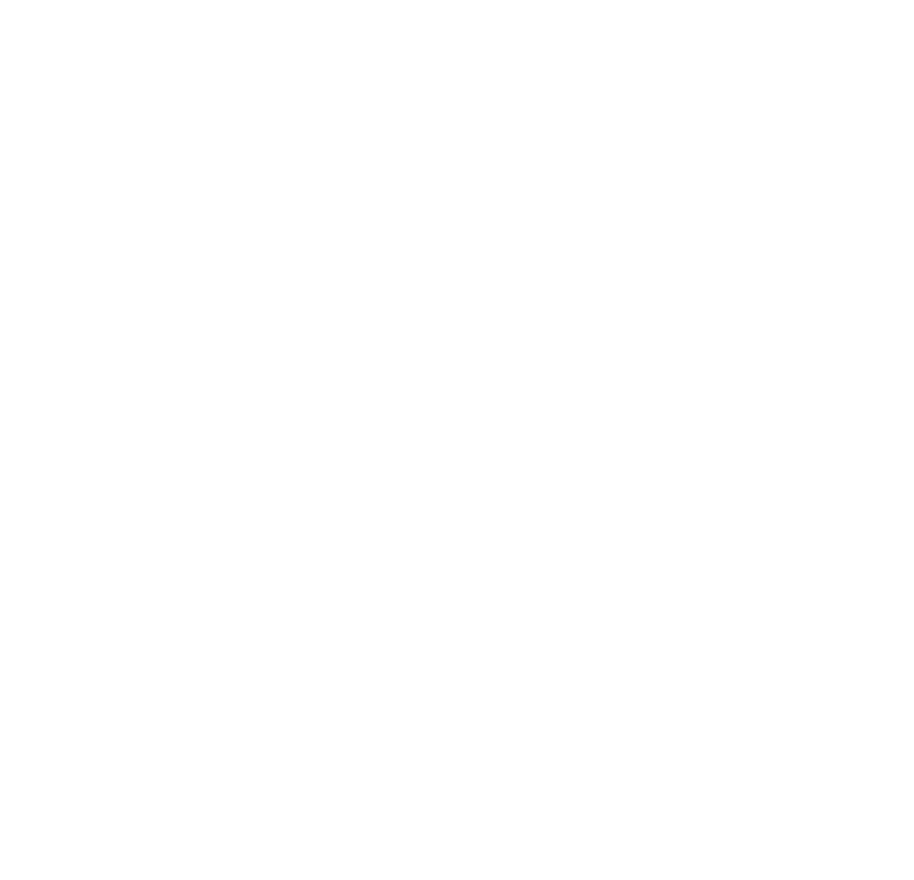
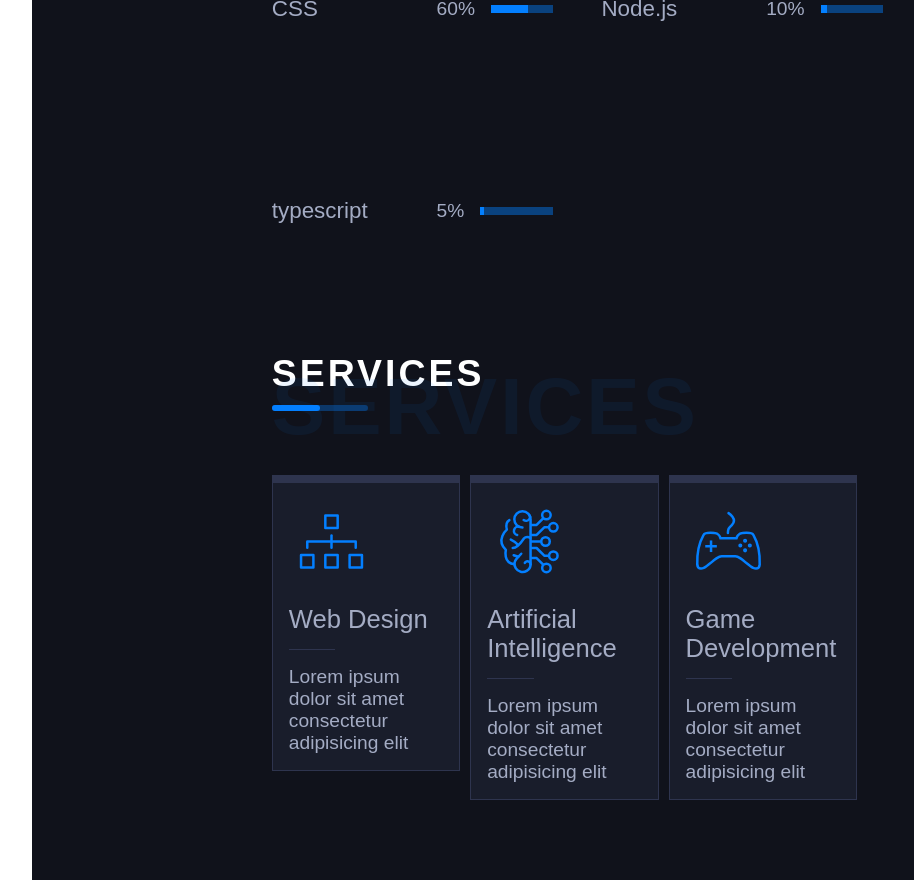
Before and after one commit to ibnul42/protfolio-website, a React (Create React App) app: page /about in a window 1280 px wide. Shown: the part 1060-1940 px from the top of the page, without its empty margins (173-1087 px from the left). Before the commit the page ends 846 px from the top, so only its background shows below. Built offline with nearby package versions, Linux system fonts and the light colour scheme.

Commit message:
About page completed

```diff
--- a/src/App.scss
+++ b/src/App.scss
@@ -3,6 +3,8 @@
 @import './styles/typography';
 @import './styles/navbar';
 @import './styles/title';
+@import './styles/skill';
+@import './styles/services';
 
 *{
     padding: 0;
--- /dev/null
+++ b/src/Components/ServicesSection.js
@@ -0,0 +1,19 @@
+import React from 'react';
+
+const ServicesSection = ({image, title, text}) => {
+    return (
+        <div className="ServicesSection">
+            <div className="service">
+                <div className="service-content">
+                    <img src={image} alt=""/>
+                    <h5 className="s-title">{title}</h5>
+                    <p className="s-text">
+                       {text}
+                    </p>
+                </div>
+            </div>
+        </div>
+    );
+};
+
+export default ServicesSection;
--- a/src/Components/SkillSection.js
+++ b/src/Components/SkillSection.js
@@ -1,14 +1,16 @@
 import React from 'react';
 
-const SkillSection = ({skill, progress}) => {
+const SkillSection = ({skill, progress, width}) => {
     return (
         <div className="SkillSection">
             <div className="skills-container">
                 <h5 className="skill-title">{skill}</h5>
                 <div className="skill-bar">
                     <p className="skill-text">{progress}</p>
-                    <div className="skillprogress">
-
+                    <div className="skill-progress">
+                        <div className="progress">
+                            <div className="inner-progress" style={{width:width}}></div>
+                        </div>
                     </div>
                 </div>
             </div>
--- a/src/Pages/AboutPage.js
+++ b/src/Pages/AboutPage.js
@@ -1,7 +1,12 @@
 import React from 'react';
+import ServicesSection from '../Components/ServicesSection';
 import SkillSection from '../Components/SkillSection';
 import Title from '../Components/Title';
 import ImageSection from './ImageSection';
+import design from '../img/photos/design.svg'
+import gamedev from '../img/photos/game-dev.svg'
+import intelligence from '../img/photos/intelligence.svg'
+
 
 const AboutPage = () => {
     return (
@@ -9,7 +14,19 @@
             <Title title={'About me'} span={'About me'} />
             <ImageSection />
             <Title title={'MySkill'} span={'MySkill'} />
-            <SkillSection skill={'javascript'} progress={'70%'} />
+            <div className="skills-container">
+            <SkillSection skill={'javascript'} progress={'50%'} width={'50%'} />
+            <SkillSection skill={'html'} progress={'80%'} width={'80%'} />
+            <SkillSection skill={'CSS'} progress={'60%'} width={'60%'} />
+            <SkillSection skill={'Node.js'} progress={'10%'} width={'10%'} />
+            <SkillSection skill={'typescript'} progress={'5%'} width={'5%'} />
+            </div>
+            <Title title={'Services'} span={'Services'} />
+            <div className="services-container">
+                <ServicesSection image={design} title={'Web Design'} text={'Lorem ipsum dolor sit amet consectetur adipisicing elit'} />
+                <ServicesSection image={intelligence} title={'Artificial Intelligence'} text={'Lorem ipsum dolor sit amet consectetur adipisicing elit'} />
+                <ServicesSection image={gamedev} title={'Game Development'} text={'Lorem ipsum dolor sit amet consectetur adipisicing elit'} />
+            </div>
         </div>
     );
 };
--- a/src/styles/_about.scss
+++ b/src/styles/_about.scss
@@ -60,3 +60,11 @@
         width: 100%;
     }
 }
+
+.skills-container{
+    display: grid;
+    grid-template-columns: repeat(2, 1fr);
+    column-gap: 4rem;
+    row-gap: 3rem;
+    margin: 4rem 0;
+}
--- /dev/null
+++ b/src/styles/_services.scss
@@ -0,0 +1,39 @@
+.ServicesSection{
+    .service{
+        width: 95%;
+        background-color: #191d2b;
+        border-left: 1px solid #2e344e;
+        border-right: 1px solid #2e344e;
+        border-bottom: 1px solid #2e344e;
+        border-top: 8px solid #2e344e;
+        transition: all .4s ease-in-out;
+        &:hover{
+            border-top: 8px solid #037fff;;
+        }
+        .service-content{
+            padding: 1rem;
+            .s-title{
+                font-size: 1.6rem;
+                font-weight: 500;
+                position: relative;
+                padding-bottom: 1rem;
+                margin: 1rem 0;
+                &::after{
+                    content: "";
+                    position: absolute;
+                    bottom: 0;
+                    left: 0;
+                    width: 30%;
+                    height: 1px;
+                    background-color: #2e344e;
+                }
+            }
+        }
+    }
+}
+
+.services-container{
+    display: flex;
+    justify-content: space-between;
+    margin-top: 4rem;
+}
--- /dev/null
+++ b/src/styles/_skill.scss
@@ -0,0 +1,35 @@
+.SkillSection{
+}
+
+.skills-container{
+    .skill-title{
+        font-size: 1.4rem;
+        font-weight: 400;
+    }
+    .skill-bar{
+        display: flex;
+        align-items: center;
+        .skill-text{
+
+        }
+        .skill-progress{
+            width: 100%;
+            .progress{
+                width: 100%;
+                height: .5rem;
+                background-color: #0381ff70;
+                margin-left: 1rem;
+                position: relative;
+                .inner-progress{
+                    content: "";
+                    position: absolute;
+                    background-color: #037fff;
+                    height: 100%;
+                    bottom: 0;
+                    left: 0;
+
+                }
+            }
+        }
+    }
+}
```
